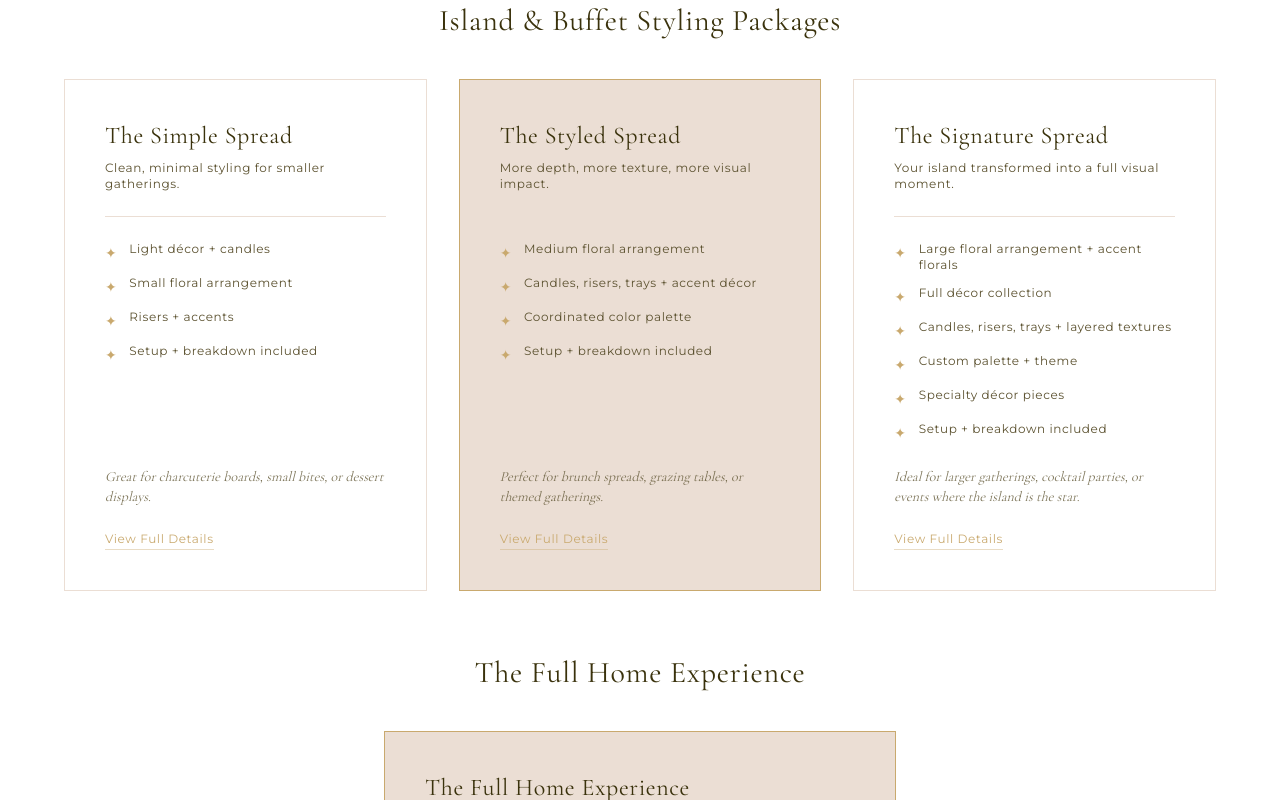
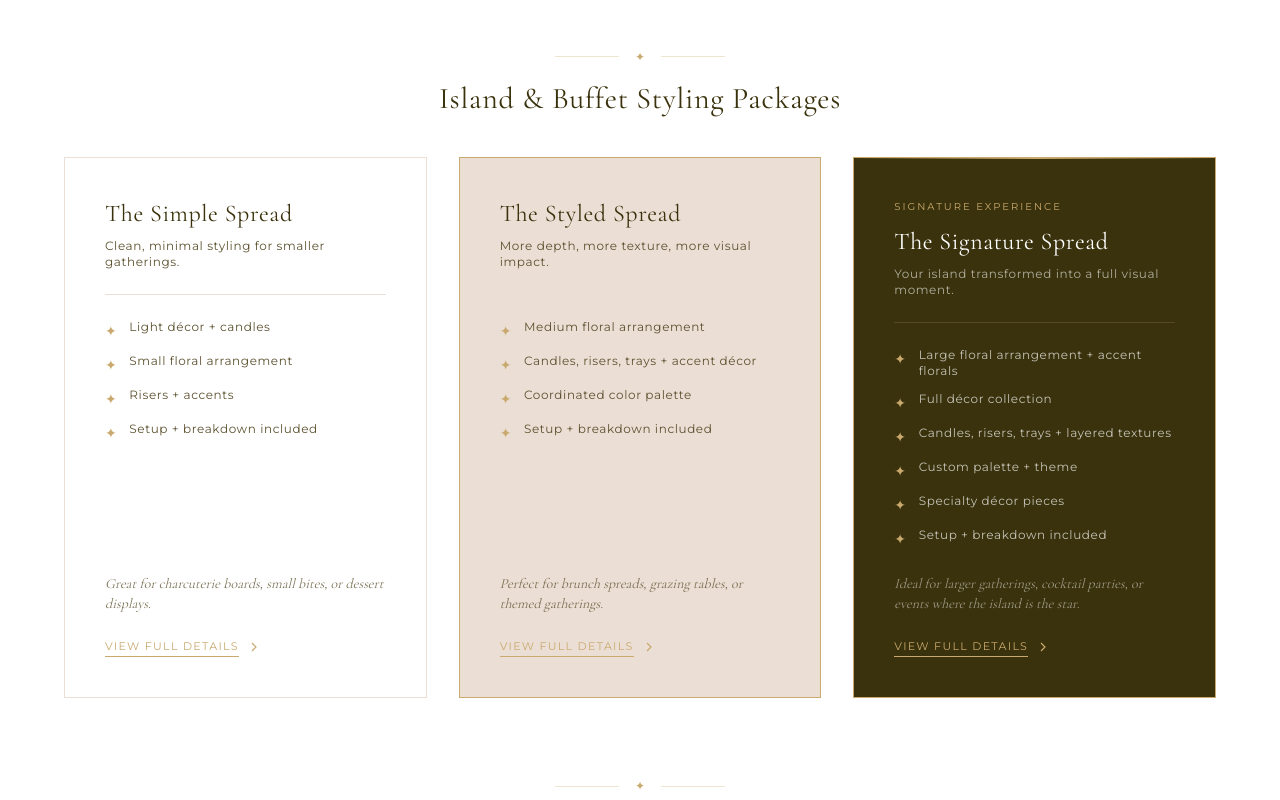
Before and after one commit to eduarduino/fork-and-flower-designs, a Next.js app: page /packages in a window 1280 px wide. Shown: the part 1240-2040 px from the top of the page. Built offline with nearby package versions, Linux system fonts and the light colour scheme.

Commit message:
Elevate packages page: signature cards, gold dividers, refined details link, fee into CTA

```diff
--- a/src/app/packages/page.tsx
+++ b/src/app/packages/page.tsx
@@ -24,17 +24,6 @@ export default function PackagesPage() {
       {/* Package Cards */}
       <Section background="white">
         <PackageCards />
-        <div className="mt-12 mx-auto max-w-xl space-y-3 text-center">
-          <p className="font-sans text-xs tracking-wider text-charcoal-light">
-            A non-refundable styling fee is required to secure your event date.
-            This covers design time, planning, and floral sourcing:
-            $100–$250 for smaller events, $250–$400 for premium or larger setups.
-          </p>
-          <p className="font-sans text-xs tracking-wider text-charcoal-light">
-            A designer fee also applies to honor the time and creative work that
-            goes into making your event memorable. Travel / delivery fee may apply.
-          </p>
-        </div>
       </Section>
 
       {/* CTA */}
@@ -53,6 +42,16 @@ export default function PackagesPage() {
               Contact for Full Pricing Guide
             </Button>
           </div>
+          <div className="mx-auto mt-12 max-w-lg space-y-2">
+            <p className="font-sans text-[10px] tracking-[0.12em] uppercase text-cream/40">
+              A non-refundable styling fee of $100–$250 (smaller events) or
+              $250–$400 (premium setups) secures your date and covers design
+              time, planning, and floral sourcing.
+            </p>
+            <p className="font-sans text-[10px] tracking-[0.12em] uppercase text-cream/40">
+              A designer fee also applies. Travel / delivery fee may apply.
+            </p>
+          </div>
         </div>
       </Section>
     </>
--- a/src/components/sections/PackageCards.tsx
+++ b/src/components/sections/PackageCards.tsx
@@ -118,6 +118,18 @@ function PackageDetailModal({
   );
 }
 
+/* ───────────────────── Gold Divider ───────────────────── */
+
+function GoldDivider() {
+  return (
+    <div className="flex items-center justify-center gap-4 py-4">
+      <div className="h-px w-16 bg-gold/30" />
+      <span className="text-gold text-xs">✦</span>
+      <div className="h-px w-16 bg-gold/30" />
+    </div>
+  );
+}
+
 /* ───────────────────── Package Card ───────────────────── */
 
 function PackageCard({
@@ -127,28 +139,44 @@ function PackageCard({
   pkg: Package;
   onViewDetails?: (pkg: Package) => void;
 }) {
+  const isSignature = pkg.name.toLowerCase().includes("signature");
+
   return (
     <div
-      className={`relative flex flex-col h-full p-8 md:p-10 border transition-all duration-300 hover:shadow-lg ${
-        pkg.highlighted
+      className={`relative flex flex-col h-full border transition-all duration-300 hover:shadow-lg ${
+        isSignature
+          ? "border-gold bg-charcoal text-cream"
+          : pkg.highlighted
             ? "border-gold bg-cream-dark"
             : "border-cream-dark bg-white hover:border-gold/50"
       }`}
     >
-      <h3 className="font-serif text-2xl tracking-wide text-charcoal">
+      {/* Gold accent bar on signature cards */}
+      {isSignature && (
+        <div className="h-[2px] bg-gradient-to-r from-transparent via-gold to-transparent" />
+      )}
+
+      <div className="flex flex-col h-full p-8 md:p-10">
+        {isSignature && (
+          <p className="font-sans text-[10px] tracking-[0.2em] uppercase text-gold mb-3">
+            Signature Experience
+          </p>
+        )}
+
+        <h3 className={`font-serif text-2xl tracking-wide ${isSignature ? "text-cream" : "text-charcoal"}`}>
           {pkg.name}
         </h3>
-      <p className="mt-2 font-sans text-xs tracking-wider text-charcoal-light">
+        <p className={`mt-2 font-sans text-xs tracking-wider ${isSignature ? "text-cream/60" : "text-charcoal-light"}`}>
           {pkg.description}
         </p>
 
-      <div className="h-px bg-cream-dark my-6" />
+        <div className={`h-px my-6 ${isSignature ? "bg-gold/20" : "bg-cream-dark"}`} />
 
         <ul className="space-y-3 flex-1">
           {pkg.includes.map((item) => (
             <li
               key={item}
-            className="flex items-start gap-3 font-sans text-xs tracking-wider text-charcoal-light"
+              className={`flex items-start gap-3 font-sans text-xs tracking-wider ${isSignature ? "text-cream/70" : "text-charcoal-light"}`}
             >
               <span className="mt-0.5 text-gold text-sm">✦</span>
               {item}
@@ -157,7 +185,7 @@ function PackageCard({
         </ul>
 
         {pkg.perfectFor && (
-        <p className="mt-6 font-serif text-sm italic text-charcoal-light/80">
+          <p className={`mt-6 font-serif text-sm italic ${isSignature ? "text-cream/50" : "text-charcoal-light/80"}`}>
             {pkg.perfectFor}
           </p>
         )}
@@ -165,11 +193,19 @@ function PackageCard({
         {pkg.detailedDescription && onViewDetails && (
           <button
             onClick={() => onViewDetails(pkg)}
-          className="mt-6 self-start font-sans text-xs tracking-wider text-gold hover:text-charcoal transition-colors border-b border-gold/40 hover:border-charcoal/40 pb-0.5"
+            className={`mt-6 self-start inline-flex items-center gap-2 font-sans text-[11px] tracking-[0.12em] uppercase transition-colors ${
+              isSignature
+                ? "text-gold hover:text-cream"
+                : "text-gold hover:text-charcoal"
+            }`}
           >
-          View Full Details
+            <span className="border-b border-current pb-0.5">View Full Details</span>
+            <svg width="14" height="14" viewBox="0 0 14 14" fill="none" stroke="currentColor" strokeWidth="1.2">
+              <path d="M5 3l4 4-4 4" />
+            </svg>
           </button>
         )}
+      </div>
     </div>
   );
 }
@@ -182,8 +218,9 @@ export function PackageCards() {
   return (
     <>
       <div className="space-y-16">
-        {packageCategories.map((category) => (
+        {packageCategories.map((category, i) => (
           <div key={category.category}>
+            {i > 0 && <GoldDivider />}
             <h3 className="font-serif text-2xl md:text-3xl text-charcoal tracking-wide text-center mb-10">
               {category.category}
             </h3>
@@ -200,6 +237,8 @@ export function PackageCards() {
           </div>
         ))}
 
+        <GoldDivider />
+
         {/* Full Home Experience */}
         <div>
           <h3 className="font-serif text-2xl md:text-3xl text-charcoal tracking-wide text-center mb-10">
@@ -209,6 +248,8 @@ export function PackageCards() {
             <PackageCard pkg={fullHomeExperience} onViewDetails={setSelectedPkg} />
           </div>
         </div>
+
+        <GoldDivider />
 
         {/* Premium Add-Ons */}
         <div>
```
Lines whose indentation alone changed are shown as unchanged.
